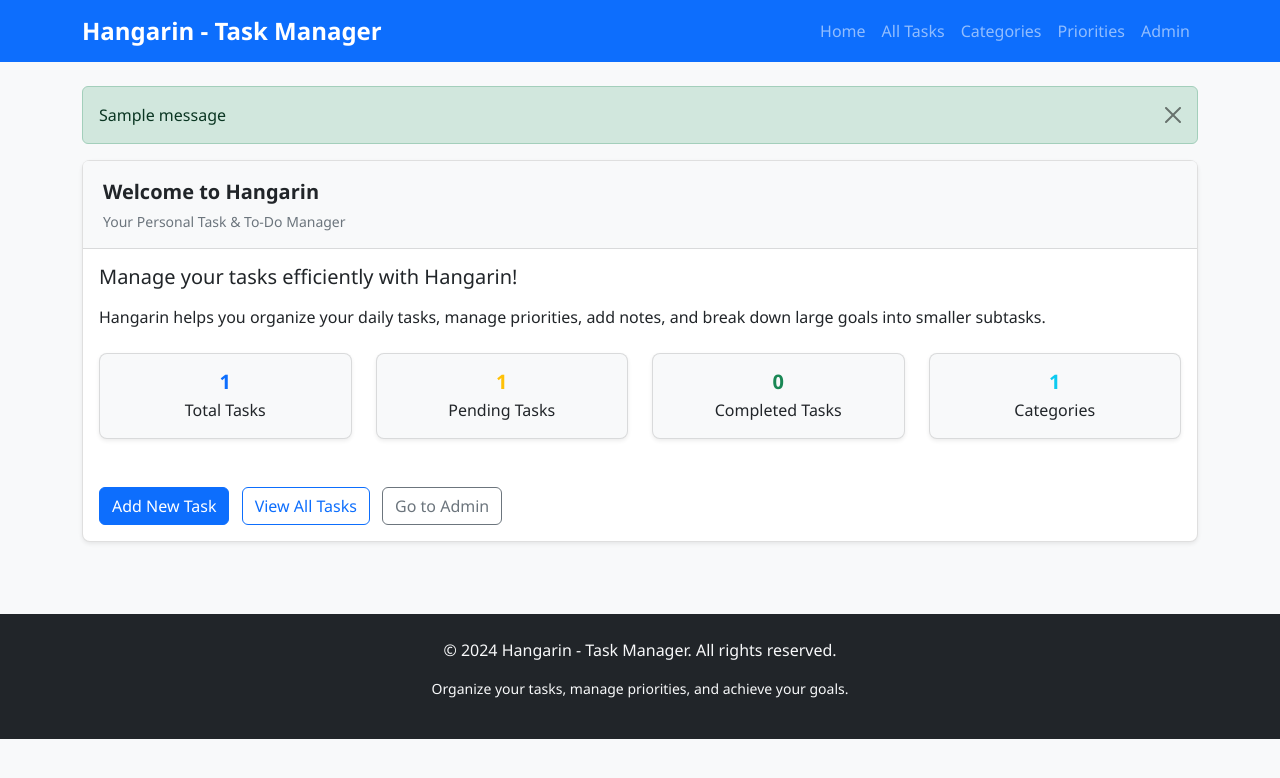
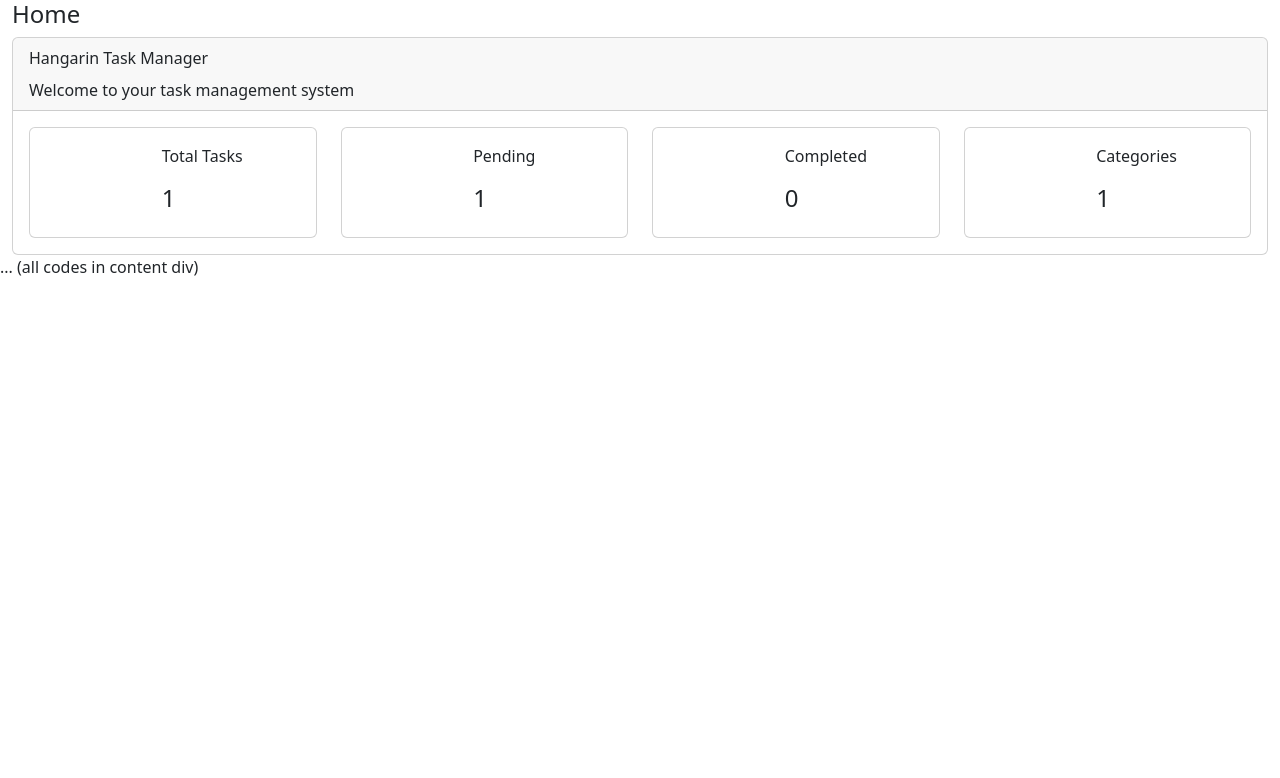
Before and after one commit to SannInTheSky/Hangarin, a Django app: page / in a window 1280 px wide. Shown: the top 778 px of the page. Run offline with Django 5.2, Linux system fonts and the light colour scheme; tables that the repository leaves empty hold one stand-in row (values such as "Sample post"); one stand-in notice (Sample message) is shown; some libraries are stand-ins or nearby versions.

Commit message:
d ko na alam huhu

```diff
--- a/projectsite/projectsite/urls.py
+++ b/projectsite/projectsite/urls.py
@@ -1,24 +1,11 @@
-"""
-URL configuration for projectsite project.
-
-The `urlpatterns` list routes URLs to views. For more information please see:
-    https://docs.djangoproject.com/en/5.2/topics/http/urls/
-Examples:
-Function views
-    1. Add an import:  from my_app import views
-    2. Add a URL to urlpatterns:  path('', views.home, name='home')
-Class-based views
-    1. Add an import:  from other_app.views import Home
-    2. Add a URL to urlpatterns:  path('', Home.as_view(), name='home')
-Including another URLconf
-    1. Import the include() function: from django.urls import include, path
-    2. Add a URL to urlpatterns:  path('blog/', include('blog.urls'))
-"""
 from django.contrib import admin
 from django.urls import path
-from tasks.views import HomePageView
+from tasks.views import HomePageView, TaskListView, CategoryListView, PriorityListView
 
 urlpatterns = [
     path('admin/', admin.site.urls),
     path('', HomePageView.as_view(), name='home'),
+    path('tasks/', TaskListView.as_view(), name='task-list'),
+    path('categories/', CategoryListView.as_view(), name='category-list'),
+    path('priorities/', PriorityListView.as_view(), name='priority-list'),
 ]
--- a/projectsite/static/css/custom.css
+++ b/projectsite/static/css/custom.css
@@ -1,80 +1,116 @@
-/* Custom styles for Hangarin */
+/* Simple Pink Theme for Hangarin */
+:root {
+    --primary-pink: #ff69b4;
+    --light-pink: #ffb6c1;
+    --soft-pink: #fff0f5;
+}
+
 body {
-    background-color: #f8f9fa;
+    background-color: #fafafa;
     font-family: 'Segoe UI', Tahoma, Geneva, Verdana, sans-serif;
+}
+
+/* Navbar */
+.navbar {
+    background-color: var(--primary-pink) !important;
+    box-shadow: 0 2px 4px rgba(0,0,0,0.1);
 }
 
 .navbar-brand {
     font-weight: bold;
-    font-size: 1.5rem;
+    color: white !important;
 }
 
+.nav-link {
+    color: rgba(255, 255, 255, 0.9) !important;
+}
+
+.nav-link:hover {
+    color: white !important;
+}
+
+/* Cards */
 .card {
-    box-shadow: 0 0.125rem 0.25rem rgba(0, 0, 0, 0.075);
-    border: 1px solid rgba(0, 0, 0, 0.125);
-    border-radius: 0.5rem;
-    margin-bottom: 1.5rem;
+    border: none;
+    border-radius: 10px;
+    box-shadow: 0 2px 10px rgba(255, 105, 180, 0.1);
+    margin-bottom: 20px;
 }
 
 .card-header {
-    background-color: #f8f9fa;
-    border-bottom: 1px solid rgba(0, 0, 0, 0.125);
-    padding: 1rem 1.25rem;
+    background-color: var(--primary-pink);
+    color: white;
+    border-radius: 10px 10px 0 0 !important;
+    border: none;
 }
 
 .card-title {
-    font-size: 1.25rem;
     font-weight: 600;
-    margin-bottom: 0.25rem;
+    margin-bottom: 0;
 }
 
-.card-category {
-    color: #6c757d;
-    font-size: 0.875rem;
+/* Buttons */
+.btn-primary {
+    background-color: var(--primary-pink);
+    border-color: var(--primary-pink);
+    border-radius: 20px;
 }
 
-.table th {
-    border-top: none;
-    font-weight: 600;
-    background-color: #f8f9fa;
+.btn-primary:hover {
+    background-color: #ff1493;
+    border-color: #ff1493;
+    transform: translateY(-1px);
 }
 
-.badge {
-    font-size: 0.75rem;
-    padding: 0.375em 0.75em;
+.btn-outline-primary {
+    color: var(--primary-pink);
+    border-color: var(--primary-pink);
+    border-radius: 20px;
 }
 
-/* Status badge colors */
+.btn-outline-primary:hover {
+    background-color: var(--primary-pink);
+    border-color: var(--primary-pink);
+}
+
+/* Stats Cards */
+.stats-card {
+    background: white;
+    border-radius: 10px;
+    padding: 20px;
+    text-align: center;
+    box-shadow: 0 2px 8px rgba(255, 105, 180, 0.1);
+    border-left: 4px solid var(--primary-pink);
+}
+
+.stats-card .card-title {
+    font-size: 2rem;
+    font-weight: bold;
+    color: var(--primary-pink);
+}
+
+/* Footer */
+footer {
+    background-color: var(--primary-pink);
+    color: white;
+    margin-top: 40px;
+}
+
+/* Table */
+.table th {
+    background-color: var(--soft-pink);
+    color: var(--primary-pink);
+    font-weight: 600;
+}
+
+/* Badges */
+.badge {
+    border-radius: 12px;
+    padding: 6px 12px;
+}
+
 .badge.bg-success { background-color: #28a745 !important; }
-.badge.bg-warning { background-color: #ffc107 !important; color: #000 !important; }
+.badge.bg-warning { background-color: #ffc107 !important; color: #000; }
 .badge.bg-secondary { background-color: #6c757d !important; }
 .badge.bg-danger { background-color: #dc3545 !important; }
 .badge.bg-info { background-color: #17a2b8 !important; }
-
-/* Hover effects */
-.card:hover {
-    box-shadow: 0 0.5rem 1rem rgba(0, 0, 0, 0.15);
-    transition: box-shadow 0.15s ease-in-out;
-}
-
-.nav-link:hover {
-    color: #fff !important;
-    background-color: rgba(255, 255, 255, 0.1);
-    border-radius: 0.25rem;
-}
-
-/* Responsive improvements */
-@media (max-width: 768px) {
-    .container {
-        padding-left: 15px;
-        padding-right: 15px;
-    }
-
-    .card-body {
-        padding: 1rem;
-    }
-
-    .table-responsive {
-        font-size: 0.875rem;
-    }
-}
--- a/projectsite/tasks/views.py
+++ b/projectsite/tasks/views.py
@@ -4,7 +4,7 @@
 
 class HomePageView(ListView):
     model = Task
-    context_object_name = 'tasks'
+    context_object_name = 'home'
     template_name = "home.html"
 
     def get_context_data(self, **kwargs):
--- a/projectsite/templates/base.html
+++ b/projectsite/templates/base.html
@@ -1,81 +1,47 @@
 {% load static %}
 <!DOCTYPE html>
-<html lang="en">
-<head>
-    <meta charset="UTF-8">
-    <meta name="viewport" content="width=device-width, initial-scale=1.0">
-    <title>{% block title %}Hangarin - Task Manager{% endblock %}</title>
 
-    <!-- Bootstrap CSS -->
-    <link href="https://cdn.jsdelivr.net/npm/bootstrap@5.3.0/dist/css/bootstrap.min.css" rel="stylesheet">
+<title>Typography - Ready Bootstrap Dashboard</title>
+<title>{% block title %}Hangarin{% endblock %}</title>
 
-    <!-- Custom CSS -->
-    <link rel="stylesheet" href="{% static 'css/custom.css' %}">
+<link rel="stylesheet" href="assets/css/bootstrap.min.css">
+<link rel="stylesheet" href="{% static 'css/bootstrap.min.css' %}">
 
-    <!-- jQuery -->
-    <script src="https://code.jquery.com/jquery-3.6.0.min.js"></script>
+<link rel="stylesheet" href="assets/css/ready.css">
+<link rel="stylesheet" href="assets/css/demo.css">
+<link rel="stylesheet" href="{% static 'css/ready.css' %}">
+<link rel="stylesheet" href="{% static 'css/demo.css' %}">
 
-    <!-- Bootstrap JS -->
-    <script src="https://cdn.jsdelivr.net/npm/bootstrap@5.3.0/dist/js/bootstrap.bundle.min.js"></script>
+<script src="assets/js/core/jquery.3.2.1.min.js"></script>
+<script src="assets/js/plugin/jquery-ui-1.12.1.custom/jquery-ui.min.js"></script>
+<script src="assets/js/core/popper.min.js"></script>
+<script src="assets/js/core/bootstrap.min.js"></script>
+<script src="assets/js/plugin/chartist/chartist.min.js"></script>
+<script src="assets/js/plugin/chartist/plugin/chartist-plugin-tooltip.min.js"></script>
+<script src="assets/js/plugin/bootstrap-notify/bootstrap-notify.min.js"></script>
+<script src="assets/js/plugin/bootstrap-toggle/bootstrap-toggle.min.js"></script>
+<script src="assets/js/plugin/jquery-mapael/jquery.mapael.min.js"></script>
+<script src="assets/js/plugin/jquery-mapael/maps/world_countries.min.js"></script>
+<script src="assets/js/plugin/chart-circle/circles.min.js"></script>
+<script src="assets/js/plugin/jquery-scrollbar/jquery.scrollbar.min.js"></script>
+<script src="assets/js/ready.min.js"></script>
+<script src="{% static 'js/core/jquery.3.2.1.min.js' %}"></script>
+<script src="{% static 'js/plugin/jquery-ui-1.12.1.custom/jquery-ui.min.js' %}"></script>
+<script src="{% static 'js/core/popper.min.js' %}"></script>
+<script src="{% static 'js/core/bootstrap.min.js' %}"></script>
+<script src="{% static 'js/plugin/chartist/chartist.min.js' %}"></script>
+<script src="{% static 'js/plugin/chartist/plugin/chartist-plugin-tooltip.min.js' %}"></script>
+<script src="{% static 'js/plugin/bootstrap-notify/bootstrap-notify.min.js' %}"></script>
+<script src="{% static 'js/plugin/bootstrap-toggle/bootstrap-toggle.min.js' %}"></script>
+<script src="{% static 'js/plugin/jquery-mapael/jquery.mapael.min.js' %}"></script>
+<script src="{% static 'js/plugin/jquery-mapael/maps/world_countries.min.js' %}"></script>
+<script src="{% static 'js/plugin/chart-circle/circles.min.js' %}"></script>
+<script src="{% static 'js/plugin/jquery-scrollbar/jquery.scrollbar.min.js' %}"></script>
+<script src="{% static 'js/ready.min.js' %}"></script>
 
-    {% block extra_css %}{% endblock %}
-</head>
-<body>
-    <!-- Navigation Bar -->
-    <nav class="navbar navbar-expand-lg navbar-dark bg-primary">
-        <div class="container">
-            <a class="navbar-brand" href="{% url 'home' %}">
-                <strong>Hangarin</strong> - Task Manager
-            </a>
-            <button class="navbar-toggler" type="button" data-bs-toggle="collapse" data-bs-target="#navbarNav">
-                <span class="navbar-toggler-icon"></span>
-            </button>
-            <div class="collapse navbar-collapse" id="navbarNav">
-                <ul class="navbar-nav ms-auto">
-                    <li class="nav-item">
-                        <a class="nav-link" href="{% url 'home' %}">Home</a>
-                    </li>
-                    <li class="nav-item">
-                        <a class="nav-link" href="{% url 'task-list' %}">All Tasks</a>
-                    </li>
-                    <li class="nav-item">
-                        <a class="nav-link" href="{% url 'category-list' %}">Categories</a>
-                    </li>
-                    <li class="nav-item">
-                        <a class="nav-link" href="{% url 'priority-list' %}">Priorities</a>
-                    </li>
-                    <li class="nav-item">
-                        <a class="nav-link" href="/admin">Admin</a>
-                    </li>
-                </ul>
-            </div>
-        </div>
-    </nav>
-
-    <!-- Main Content -->
-    <div class="container mt-4">
-        {% if messages %}
-            {% for message in messages %}
-                <div class="alert alert-{{ message.tags }} alert-dismissible fade show" role="alert">
-                    {{ message }}
-                    <button type="button" class="btn-close" data-bs-dismiss="alert"></button>
-                </div>
-            {% endfor %}
-        {% endif %}
-
-        {% block content %}
-        <!-- Page content will go here -->
-        {% endblock %}
+<div class="main-panel">
+    {% block content %}
+    {% endblock %}
+    <div class="content">
+    ... (all codes in content div)
     </div>
-
-    <!-- Footer -->
-    <footer class="bg-dark text-light mt-5 py-4">
-        <div class="container text-center">
-            <p>&copy; 2024 Hangarin - Task Manager. All rights reserved.</p>
-            <p class="small">Organize your tasks, manage priorities, and achieve your goals.</p>
-        </div>
-    </footer>
-
-    {% block extra_js %}{% endblock %}
-</body>
-</html>
--- a/projectsite/templates/home.html
+++ b/projectsite/templates/home.html
@@ -1,68 +1,93 @@
-{% extends 'base.html' %}
-{% load static %}
-
-{% block title %}Home - Hangarin{% endblock %}
-
-{% block content %}
+{% extends 'base.html' %} {% load static %} {% block content %}
+<div class="content">
+    <div class="container-fluid">
+    <h4 class="page-title">Home</h4>
     <div class="row">
     <div class="col-md-12">
     <div class="card">
     <div class="card-header">
-                <div class="card-title">Welcome to Hangarin</div>
-                <div class="card-category">Your Personal Task & To-Do Manager</div>
+    <div class="card-title">Hangarin Task Manager</div>
+    <div class="card-category">Welcome to your task management system</div>
     </div>
     <div class="card-body">
-                <h5>Manage your tasks efficiently with Hangarin!</h5>
-                <p class="mt-3">
-                    Hangarin helps you organize your daily tasks, manage priorities,
-                    add notes, and break down large goals into smaller subtasks.
-                </p>
-
-                <div class="row mt-4">
+        <div class="row">
             <div class="col-md-3">
-                        <div class="card text-center bg-light">
+                <div class="card card-stats">
                     <div class="card-body">
-                                <h3 class="card-title text-primary">{{ total_tasks }}</h3>
-                                <p class="card-text">Total Tasks</p>
+                        <div class="row">
+                            <div class="col-5">
+                                <div class="icon-big text-center">
+                                    <i class="la la-tasks text-primary"></i>
+                                </div>
+                            </div>
+                            <div class="col-7 d-flex align-items-center">
+                                <div class="numbers">
+                                    <p class="card-category">Total Tasks</p>
+                                    <h4 class="card-title">{{ total_tasks }}</h4>
+                                </div>
+                            </div>
+                        </div>
                     </div>
                 </div>
             </div>
             <div class="col-md-3">
-                        <div class="card text-center bg-light">
+                <div class="card card-stats">
                     <div class="card-body">
-                                <h3 class="card-title text-warning">{{ pending_tasks }}</h3>
-                                <p class="card-text">Pending Tasks</p>
+                        <div class="row">
+                            <div class="col-5">
+                                <div class="icon-big text-center">
+                                    <i class="la la-clock text-warning"></i>
+                                </div>
+                            </div>
+                            <div class="col-7 d-flex align-items-center">
+                                <div class="numbers">
+                                    <p class="card-category">Pending</p>
+                                    <h4 class="card-title">{{ pending_tasks }}</h4>
+                                </div>
+                            </div>
+                        </div>
                     </div>
                 </div>
             </div>
             <div class="col-md-3">
-                        <div class="card text-center bg-light">
+                <div class="card card-stats">
                     <div class="card-body">
-                                <h3 class="card-title text-success">{{ completed_tasks }}</h3>
-                                <p class="card-text">Completed Tasks</p>
+                        <div class="row">
+                            <div class="col-5">
+                                <div class="icon-big text-center">
+                                    <i class="la la-check-circle text-success"></i>
+                                </div>
+                            </div>
+                            <div class="col-7 d-flex align-items-center">
+                                <div class="numbers">
+                                    <p class="card-category">Completed</p>
+                                    <h4 class="card-title">{{ completed_tasks }}</h4>
+                                </div>
+                            </div>
+                        </div>
                     </div>
                 </div>
             </div>
             <div class="col-md-3">
-                        <div class="card text-center bg-light">
+                <div class="card card-stats">
                     <div class="card-body">
-                                <h3 class="card-title text-info">{{ categories_count }}</h3>
-                                <p class="card-text">Categories</p>
+                        <div class="row">
+                            <div class="col-5">
+                                <div class="icon-big text-center">
+                                    <i class="la la-folder text-info"></i>
+                                </div>
+                            </div>
+                            <div class="col-7 d-flex align-items-center">
+                                <div class="numbers">
+                                    <p class="card-category">Categories</p>
+                                    <h4 class="card-title">{{ categories_count }}</h4>
                                 </div>
                             </div>
                         </div>
                     </div>
-
-                <div class="mt-4">
-                    <a href="/admin/tasks/task/add/" class="btn btn-primary me-2">
-                        <i class="fas fa-plus"></i> Add New Task
-                    </a>
-                    <a href="{% url 'task-list' %}" class="btn btn-outline-primary me-2">
-                        View All Tasks
-                    </a>
-                    <a href="/admin" class="btn btn-outline-secondary">
-                        Go to Admin
-                    </a>
+                </div>
+            </div>
+        </div>
     </div>
     </div>
     </div>
```
Also changed, not shown: projectsite/static/css/index.css (added, +141 -0 lines), projectsite/templates/dashboard.html (added, +11 -0 lines), projectsite/templates/includes/form.html (+27 -0 lines), projectsite/templates/includes/pagination.html (+53 -0 lines). Lines whose indentation alone changed are shown as unchanged.
